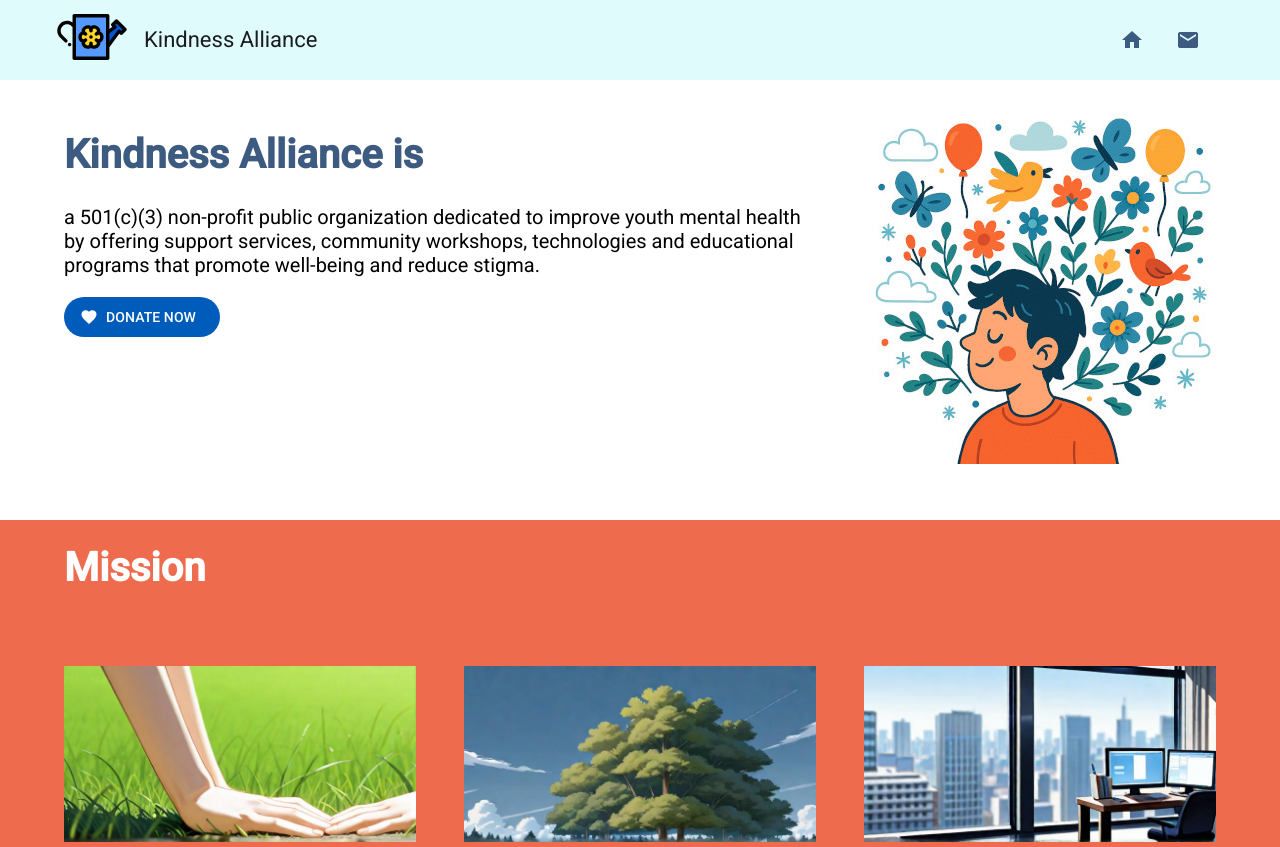
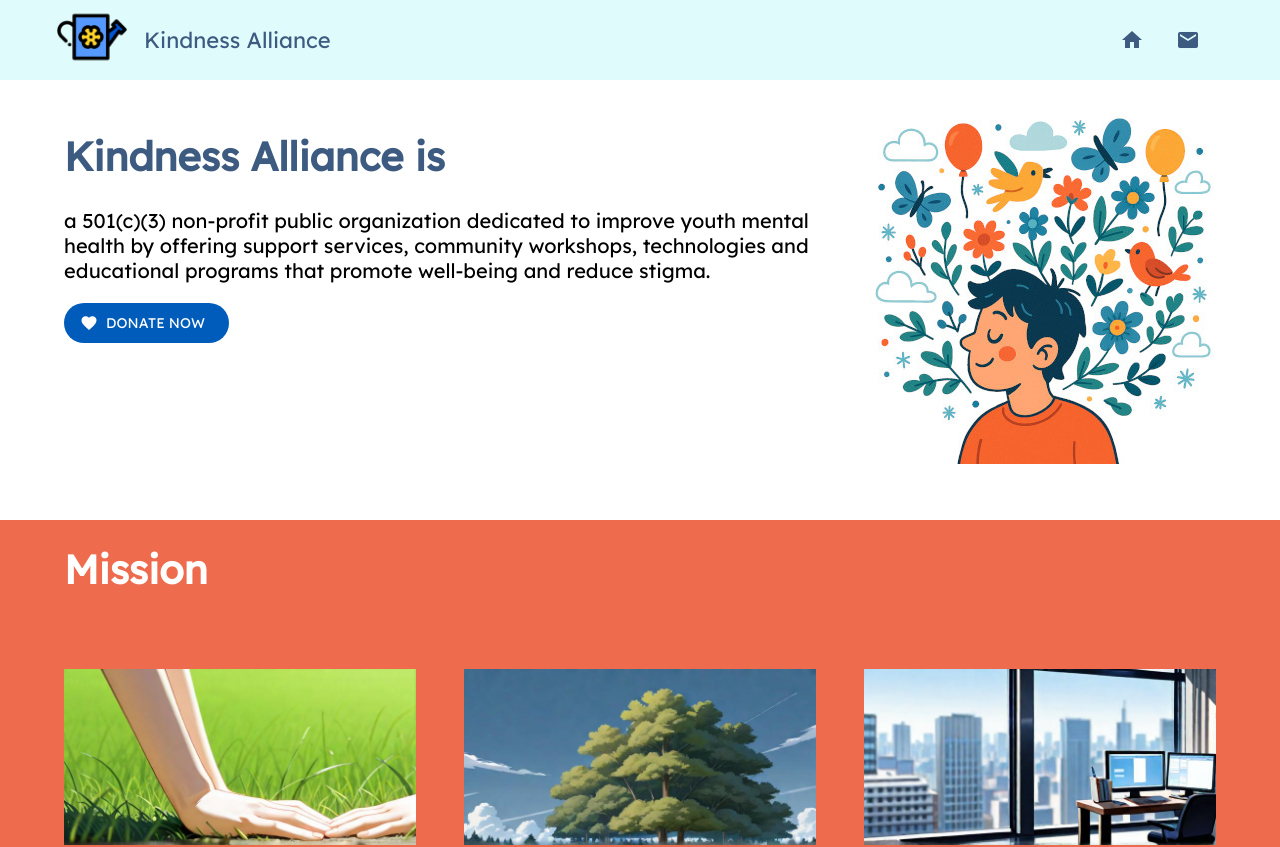
Before and after one commit to kindnessally/kindnessally.github.io, an Angular app: page / in a window 1280 px wide. Shown: the top 847 px of the page. Built offline with nearby package versions, Linux system fonts and the light colour scheme.

Commit message:
Logo and font update

```diff
--- a/src/app/app.html
+++ b/src/app/app.html
@@ -3,11 +3,11 @@
     <mat-toolbar>
       <span>
         <img
-          src="images/kindness_logo.svg" width="72" height="72"
+          src="images/kindness_logo.png" width="72" height="72"
           alt="Kindness Alliance"
         />
       </span>
-      <span><h1>Kindness Alliance</h1></span>
+      <span><a routerLink="">Kindness Alliance</a></span>
       <span class="separator"></span>
       <button matIconButton>
         <a routerLink="">
--- a/src/app/app.scss
+++ b/src/app/app.scss
@@ -3,24 +3,30 @@
 .row-toolbar {
   background-color: c.$theme-color-3;
 }
+
 .row-toolbar mat-toolbar {
   background-color: transparent;
   height: 80px;
 }
+
 .row-toolbar .separator {
   flex: 1 1 auto;
 }
+
 .row-toolbar button, .row-toolbar span {
   margin-right: 16px;
 }
+
 .row-body {
   background-color: white;
   font-size: 125%;
   min-height: 480px;
 }
+
 .row-footer {
   color: white;
 }
+
 .row-footer a:link, .row-footer a:visited {
   color: c.$theme-color-2;
 }
--- a/src/home/home.scss
+++ b/src/home/home.scss
@@ -1,10 +1,6 @@
 @use "../theme_color.scss" as c;
 
-.row-one h1 {
-  color: c.$theme-color-1;
-}
-
-.row-two {
+.row-two, .row-two h1 {
   background-color: c.$theme-color-4;
   color: white;
 }
--- a/src/index.html
+++ b/src/index.html
@@ -5,8 +5,10 @@
     <title>Kindness Alliance</title>
     <base href="/">
     <meta name="viewport" content="width=device-width, initial-scale=1">
-    <link rel="icon" type="image/x-icon" href="images/kindness_logo.svg">
-    <link href="https://fonts.googleapis.com/css2?family=Roboto:wght@300;400;500&display=swap" rel="stylesheet">
+    <link rel="preconnect" href="https://fonts.googleapis.com">
+    <link rel="preconnect" href="https://fonts.gstatic.com" crossorigin>
+    <link rel="icon" type="image/x-icon" href="images/kindness_logo.png">
+    <link href="https://fonts.googleapis.com/css2?family=Lexend&display=swap" rel="stylesheet">
     <link href="https://fonts.googleapis.com/icon?family=Material+Icons" rel="stylesheet">
   </head>
   <body>
--- a/src/styles.scss
+++ b/src/styles.scss
@@ -8,20 +8,24 @@
       tertiary: mat.$orange-palette,
       theme-type: light,
     ),
-    typography: Roboto,
+    typography: Lexend,
     density: 0
   ));
 }
 
 body {
   margin: 0;
-  font-family: Roboto, "Helvetica Neue", sans-serif;
+  font-family: Lexend, "Helvetica Neue", sans-serif;
   background-color: c.$theme-color-5;
 }
 
 a:link, a:visited {
   color: c.$theme-color-1;
   text-decoration: none;
+}
+
+h1, h2 {
+  color: c.$theme-color-1;
 }
 
 .content-row {
```
Also changed, not shown: public/images/kindness_logo.png (added).
